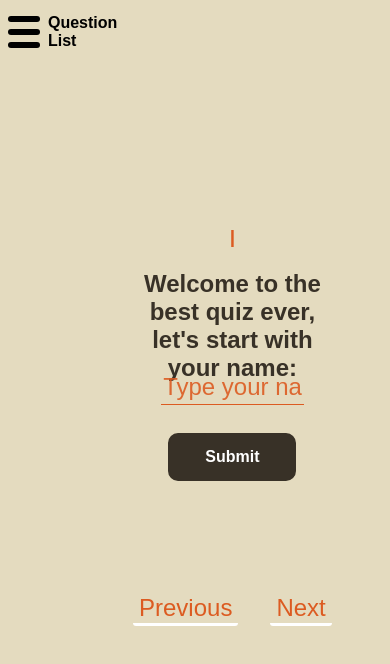
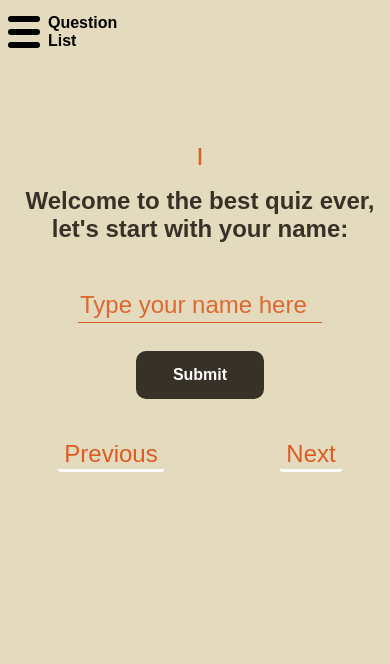
Before and after one commit to BarbaraMaes/Quiz, a plain HTML site: page main.html in a window 390 px wide. Drawn offline with Linux system fonts and the light colour scheme.

```diff
--- a/main.css
+++ b/main.css
@@ -1,6 +1,4 @@
-html{
-    height:100%;
-}
+
 body{
     background: #E4DBBF;
     font-family: sans-serif;
@@ -10,6 +8,7 @@
     grid-template-areas: "header"
                         "main"
                         "footer";
+
     height: 100%;
 }
 .main-header{
@@ -17,10 +16,11 @@
     display:flex;
 }
 main{
+    grid-column: 2/3;
+    width: 100%;
     grid-area: main;
     display: grid;
-    justify-items: center;
-    align-items: center;
+    align-content: top;
 }
 .icon-container{
     display:inline-block;
@@ -39,10 +39,15 @@
     font-weight: bold;
 }
 .main-container{
-    width: 40%;
-    height: 60%;
-    display:grid;
-    grid-template-rows: 3rem 4rem auto 5rem;
+    /*width: 50vw;*/
+    margin-top: 4rem;
+
+    max-width: 50rem;
+    min-width: 25rem;
+    height: fit-content;
+    max-height: 35rem;
+    display: grid;
+    grid-template-rows: 3rem 4rem 1fr 5rem;
     grid-template-areas: "info"
                         "question"
                         "answers"
@@ -67,7 +72,6 @@
     font-size: 1.5rem;
     text-align: center;
     color:#383127;
-
 }
 .input-name{
     justify-self: center;
@@ -103,7 +107,7 @@
 }
 .answers-list{
     margin: 1rem 0;
-    padding: 0 2rem;
+    padding: 0;
     display:inline-block;
     display:grid;
     grid-template-rows: repeat(1fr, 3);
@@ -111,11 +115,12 @@
 }
 .answers-list__item {
     /* add animations*/
+    justify-self: center;
     margin: 0 0.8rem;
     margin-bottom: 1rem;
     padding: 0.8rem 1rem;
     height: 2rem;
-    width: fit-content;
+    width: 60%;
     border: 2px solid rgba(220, 91, 33, 0.4);
     border-radius: 8px;
     list-style: none;
@@ -157,3 +162,19 @@
     border-bottom: 3px solid white;
     border-radius: 3px;
 }
+@media(max-width: 50rem){
+
+    main{
+        align-content: center;
+    }
+    .main-container{
+        max-height: 40rem;
+    }
+
+}
+@media(max-width: 30rem){
+    .main-container{
+        justify-content: center;
+        max-height: 30rem;
+    }
+}
--- a/main.js
+++ b/main.js
@@ -31,6 +31,8 @@
 
 const btnNext = document.querySelector(".next");
 const btnBack = document.querySelector(".back");
+btnNext.addEventListener("click", nextQuestion);
+btnBack.addEventListener("click", previousQuestion);
 const questionContainer=document.querySelector(".question-text");
 const answerList = document.querySelector(".answers-list");
 const totalQuestions = questions.length;
@@ -57,6 +59,7 @@
     div.appendChild(submit);
     submit.addEventListener("click",function(){
         quiz.username = input.value;
+        quiz.numberOfQuestions = 5;
         ready();
     })
 }
@@ -73,12 +76,9 @@
     div.appendChild(ready);
     ready.addEventListener("click", function(){
         ready.style.display ="none";
-
         showQuestion(index);
-
     })
 }
-
 
 function infoText(){
     const questionInfo = document.querySelector(".question-info");
@@ -86,11 +86,6 @@
     questionInfo.innerHTML = "Question : " + (index+1) + " of " + totalQuestions;
     scoreInfo.innerHTML = "Score : " + score + " of " + totalScore;
 }
-
-
-
-btnNext.addEventListener("click", nextQuestion);
-btnBack.addEventListener("click", previousQuestion);
 
 function nextQuestion(){
     index++;
@@ -135,6 +130,7 @@
     if((questions[index].correct)-1 == parseInt(i[i.length-1])){
         document.getElementById(i).classList.add("correct");
         score += 10;
+        quiz.correctAnswers ++;
     }
     else{
         document.getElementById(i).classList.add("incorrect");
```
